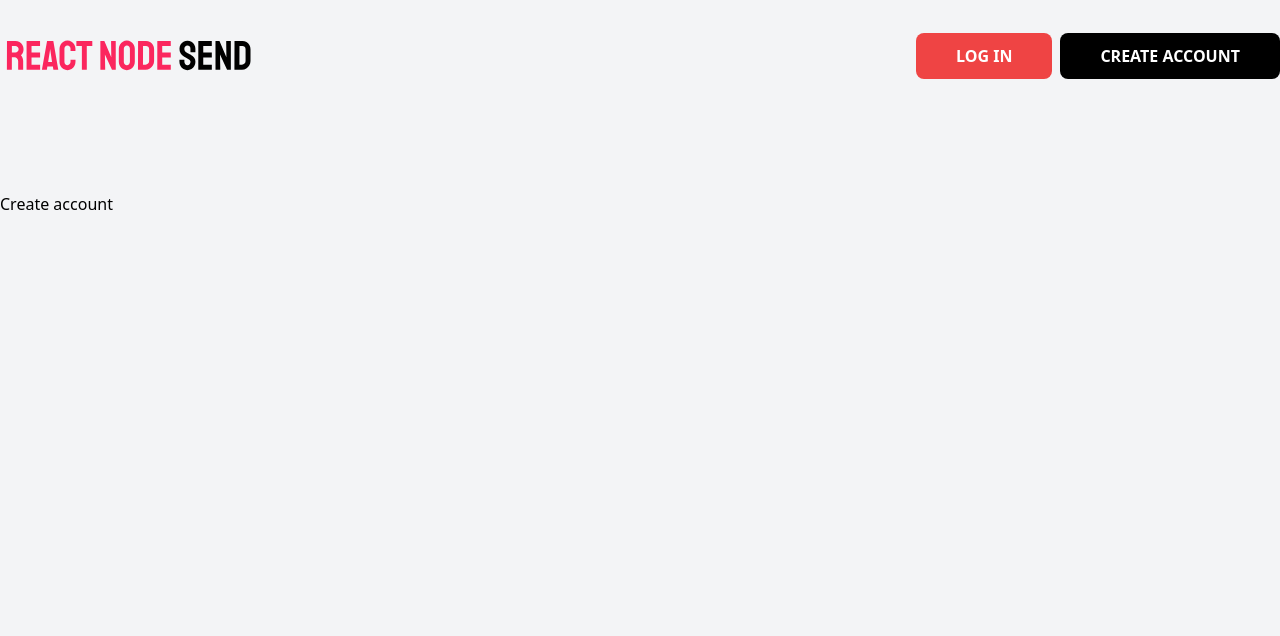
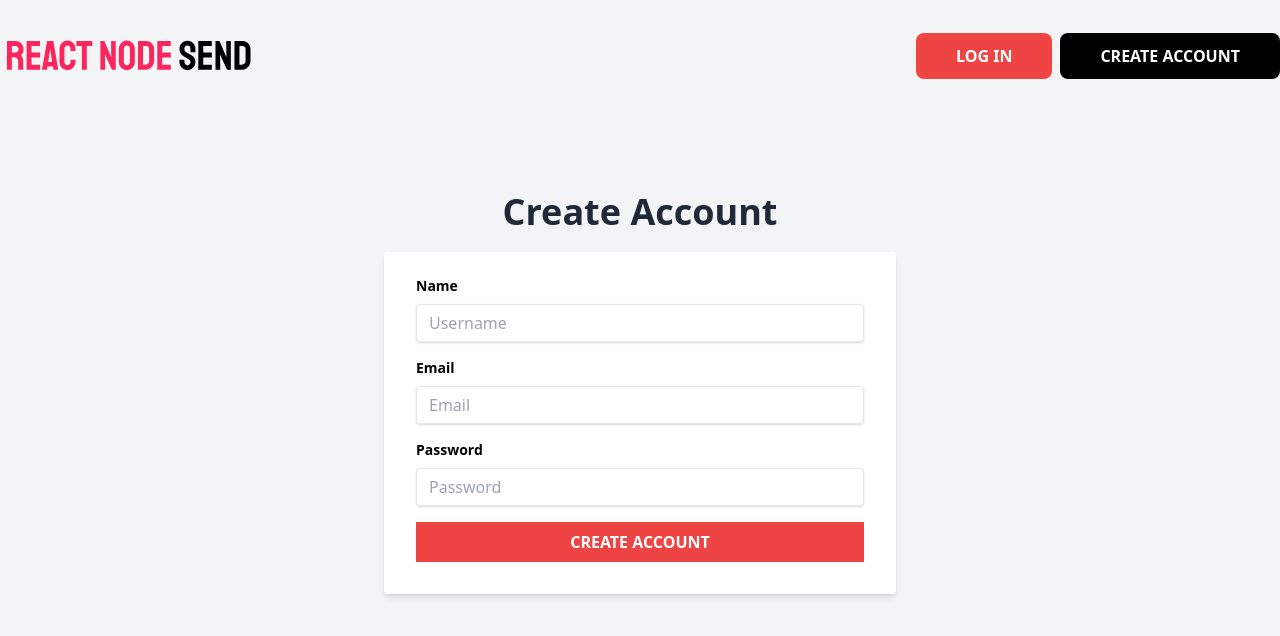
Before and after one commit to BauTancredi/nodesend-client, a Next.js app: page /createaccount in a window 1280 px wide. Shown: the top 636 px of the page. Built offline with nearby package versions, Linux system fonts and the light colour scheme.

Commit message:
Using formik and yup for form validation on create account

```diff
--- a/package.json
+++ b/package.json
@@ -8,8 +8,10 @@
     "start": "next start"
   },
   "dependencies": {
+    "formik": "^2.1.5",
     "next": "9.5.1",
     "react": "16.13.1",
-    "react-dom": "16.13.1"
+    "react-dom": "16.13.1",
+    "yup": "^0.29.2"
   }
 }
--- a/pages/createaccount.js
+++ b/pages/createaccount.js
@@ -1,10 +1,126 @@
 import React from "react";
+import { useFormik } from "formik";
+import * as Yup from "yup";
+
 import Layout from "../components/Layout";
 
 const CreateAccount = () => {
+  // Form validarion with formik and yup
+  const formik = useFormik({
+    initialValues: {
+      name: "",
+      email: "",
+      password: "",
+    },
+    validationSchema: Yup.object({
+      name: Yup.string().required("The name is mandatory"),
+      email: Yup.string()
+        .email("The email is not valid")
+        .required("The email is mandatory"),
+      password: Yup.string()
+        .required("The password cannot be empty")
+        .min(6, "The password must be at least 6 characters"),
+    }),
+    onSubmit: () => {
+      console.log("Sending Form");
+    },
+  });
+
   return (
     <Layout>
-      <h1>Create account</h1>
+      <div className="md:w-4/5 xl:w-3/5 mx-auto mb-32">
+        <h2 className="text-4xl font-sans font-bold text-gray-800 text-center my-4">
+          Create Account
+        </h2>
+
+        <div className="flex justify-center mt-5">
+          <div className="w-full max-w-lg">
+            <form
+              className="bg-white rounded shadow-md px-8 pt-6 pb-8 mb-4"
+              onSubmit={formik.handleSubmit}
+            >
+              <div className="mb-4">
+                <label
+                  className="block text-black text-sm font-bold mb-2"
+                  htmlFor="name"
+                >
+                  Name
+                </label>
+                <input
+                  type="text"
+                  className="shadow apperance-none border rounded w-full py-2 px-3 text-gray-700 leading-tight focus:outline-none focus:shadow-outline"
+                  id="name"
+                  placeholder="Username"
+                  value={formik.values.name}
+                  onChange={formik.handleChange}
+                  onBlur={formik.handleBlur}
+                />
+
+                {formik.touched.name && formik.errors.name ? (
+                  <div className="my-2 bg-gray-200 border-l-4 border-red-500 text-red-700 p-4">
+                    <p className="font-bold">Error</p>
+                    {formik.errors.name}
+                  </div>
+                ) : null}
+              </div>
+
+              <div className="mb-4">
+                <label
+                  className="block text-black text-sm font-bold mb-2"
+                  htmlFor="email"
+                >
+                  Email
+                </label>
+                <input
+                  type="email"
+                  className="shadow apperance-none border rounded w-full py-2 px-3 text-gray-700 leading-tight focus:outline-none focus:shadow-outline"
+                  id="email"
+                  placeholder="Email"
+                  value={formik.values.email}
+                  onChange={formik.handleChange}
+                  onBlur={formik.handleBlur}
+                />
+                {formik.touched.email && formik.errors.email ? (
+                  <div className="my-2 bg-gray-200 border-l-4 border-red-500 text-red-700 p-4">
+                    <p className="font-bold">Error</p>
+                    {formik.errors.email}
+                  </div>
+                ) : null}
+              </div>
+
+              <div className="mb-4">
+                <label
+                  className="block text-black text-sm font-bold mb-2"
+                  htmlFor="password"
+                >
+                  Password
+                </label>
+                <input
+                  type="password"
+                  className="shadow apperance-none border rounded w-full py-2 px-3 text-gray-700 leading-tight focus:outline-none focus:shadow-outline"
+                  id="password"
+                  placeholder="Password"
+                  value={formik.values.password}
+                  onChange={formik.handleChange}
+                  onBlur={formik.handleBlur}
+                />
+                {formik.touched.password && formik.errors.password ? (
+                  <div className="my-2 bg-gray-200 border-l-4 border-red-500 text-red-700 p-4">
+                    <p className="font-bold">Error</p>
+                    {formik.errors.password}
+                  </div>
+                ) : null}
+              </div>
+
+              <input
+                type="submit"
+                className="bg-red-500 hover:bg-gray-900 w-full p-2 text-white uppercase font-bold"
+                value="Create account"
+              />
+            </form>
+          </div>
+        </div>
+      </div>
     </Layout>
   );
 };
```
Also changed, not shown: 1 other file (tests, documents, lock files or other folders).
